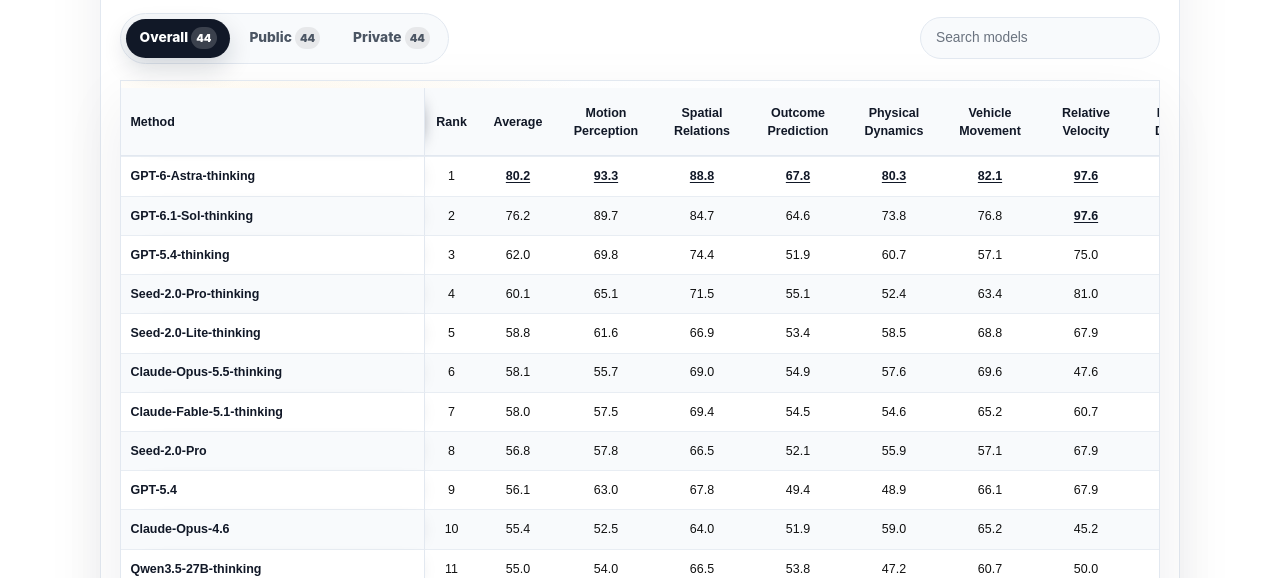
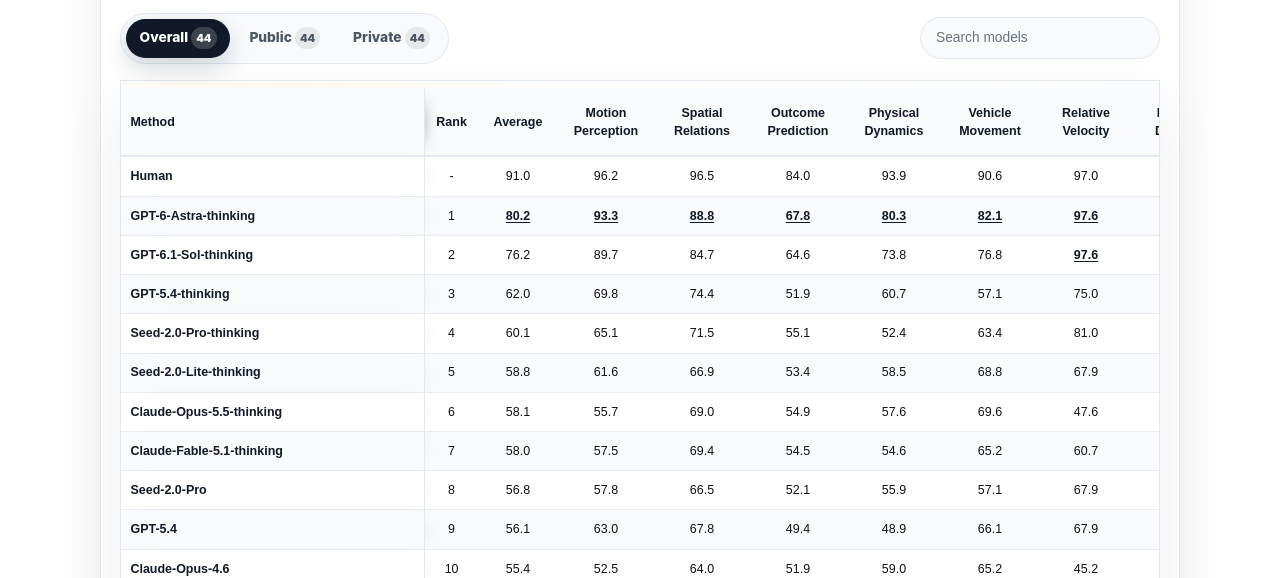
Before and after one commit to buaa-colalab/vistr-bench-page, a plain HTML site: page leaderboard.html in a window 1280 px wide. Shown: the part 222-800 px from the top of the page. Drawn offline with Linux system fonts and the light colour scheme.

Commit message:
human results

```diff
--- a/leaderboard.html
+++ b/leaderboard.html
@@ -51,7 +51,7 @@
     };
   </script>
   <script defer src="static/js/index.js"></script>
-  <script defer src="static/js/leaderboard.js"></script>
+  <script defer src="static/js/leaderboard.js?v=20261106-model-count"></script>
 </head>
 <body class="leaderboard-page">
   <nav class="page-nav" aria-label="Primary navigation">
--- a/static/js/leaderboard.js
+++ b/static/js/leaderboard.js
@@ -136,6 +136,8 @@
         split: splitOverride || normalizeSplit(record.suite || record.split),
         name: String(record.model || "").trim(),
         modelId: String(record.model_id || record.run_name || sourceIndex).trim(),
+        isHuman: [record.model, record.model_id].some((value) => String(value || "").trim().toLowerCase() === "human")
+          || record.source_kind === "human_evaluation",
         totalQuestions: toNumber(record.total_questions),
         evaluatedQuestions: toNumber(record.evaluated_questions),
         correct: toNumber(record.correct),
@@ -170,7 +172,8 @@
       return left.scores.overall_accuracy === right.scores.overall_accuracy;
     }
 
-    const sorted = rows.slice().sort((left, right) => {
+    const humanRows = rows.filter((row) => row.isHuman).map((row) => ({ ...row, rank: "-" }));
+    const sorted = rows.filter((row) => !row.isHuman).sort((left, right) => {
       const scoreDifference = compareAccuracy(left, right);
       if (scoreDifference !== 0) {
         return scoreDifference;
@@ -180,12 +183,13 @@
 
     let previousRow = null;
     let previousRank = 0;
-    return sorted.map((row, index) => {
+    const rankedRows = sorted.map((row, index) => {
       const rank = previousRow && hasEqualAccuracy(row, previousRow) ? previousRank : index + 1;
       previousRow = row;
       previousRank = rank;
       return { ...row, rank };
     });
+    return [...humanRows, ...rankedRows];
   }
 
   function formatScore(value) {
@@ -195,6 +199,7 @@
   function getBestValues(rows) {
     return METRICS.reduce((bestValues, metric) => {
       const values = rows
+        .filter((row) => !row.isHuman)
         .map((row) => row.scores[metric.key])
         .filter((value) => Number.isFinite(value));
       bestValues[metric.key] = values.length > 0 ? Math.max(...values) : null;
@@ -204,7 +209,7 @@
 
   function renderScoreCell(row, metric, bestValues) {
     const value = row.scores[metric.key];
-    const isBest = Number.isFinite(value) && value === bestValues[metric.key];
+    const isBest = !row.isHuman && Number.isFinite(value) && value === bestValues[metric.key];
     const classes = ["leaderboard-score-cell"];
     if (metric.key === "overall_accuracy") {
       classes.push("leaderboard-average-cell");
@@ -259,7 +264,7 @@
 
     function updateSplitCounts() {
       SPLITS.forEach((split) => {
-        const count = allRows.filter((row) => row.split === split).length;
+        const count = allRows.filter((row) => row.split === split && !row.isHuman).length;
         const badge = root.querySelector(`[data-split-count="${split}"]`);
         if (badge) {
           badge.textContent = String(count);
@@ -355,7 +360,9 @@
         `;
       }).join("");
       table.setAttribute("aria-rowcount", String(visibleRows.length + 1));
-      status.textContent = `Showing ${visibleRows.length} of ${splitRows.length} models on the ${label} leaderboard.`;
+      const visibleModelCount = visibleRows.filter((row) => !row.isHuman).length;
+      const totalModelCount = splitRows.filter((row) => !row.isHuman).length;
+      status.textContent = `Showing ${visibleModelCount} of ${totalModelCount} models on the ${label} leaderboard.`;
       scheduleHorizontalScrollerUpdate();
     }
 
--- a/summary_all.csv
+++ b/summary_all.csv
@@ -43,3 +43,4 @@ main,overall_partica_gpt-6.1-sol_prompt-direct_media-image_2206bd4ac024_partica_
 main,overall_claude_claude-opus-5-5_prompt-direct_media-image_de6e16259c36_claude_claude-opus-5-5_prompt-direct_media-image_25a8b57d11e7,claude-opus-5-5,Claude-Opus-5.5-thinking,api_success,1340,1340,0,779,58.1,58.1,55.7,69.0,54.9,57.6,69.6,47.6,49.7,78.6,49.1,66.1,41.1,60.1,69.8,56.0,51.4,60.9,58.1,49.4,79.3,results_api/claude_claude-opus-5-5_prompt-direct_media-image_de6e16259c36,{}
 main,overall_claude_claude-fable-5-1_prompt-direct_media-image_8baf1971dfd8_claude_claude-fable-5-1_prompt-direct_media-image_c72735c409d1,claude-fable-5-1,Claude-Fable-5.1-thinking,api_success,1340,1340,0,777,58.0,58.0,57.5,69.4,54.5,54.6,65.2,60.7,49.7,74.0,58.2,69.6,46.8,59.5,52.8,56.0,56.9,54.3,60.7,43.4,62.1,results_api/claude_claude-fable-5-1_prompt-direct_media-image_8baf1971dfd8,{}
 main,overall_openrouter_deepseek_deepseek-v4.1-flash-1017_prompt-direct_media-image_82287155a9f3_openrouter_deepseek_deepseek-v4.1-flash-1017_prompt-direct_media-image_5722fe5cdca5,deepseek/deepseek-v4.1-flash-1017,DeepSeek-V4.1-Flash-1017-thinking,api_success,1340,1340,0,704,52.5,52.5,54.5,65.7,49.4,42.8,67.0,41.7,52.4,66.4,67.3,62.5,46.0,50.6,50.9,49.3,52.8,47.8,38.5,42.2,62.1,results_api/openrouter_deepseek_deepseek-v4.1-flash-1017_prompt-direct_media-image_82287155a9f3,{}
+main,human-evaluation,human,Human,human_evaluation,,,,,91.0,91.0,96.2,96.5,84.0,93.9,90.6,97.0,100.0,99.6,85.5,100.0,81.5,82.9,87.7,77.3,84.7,100.0,94.4,98.8,77.6,,
```
